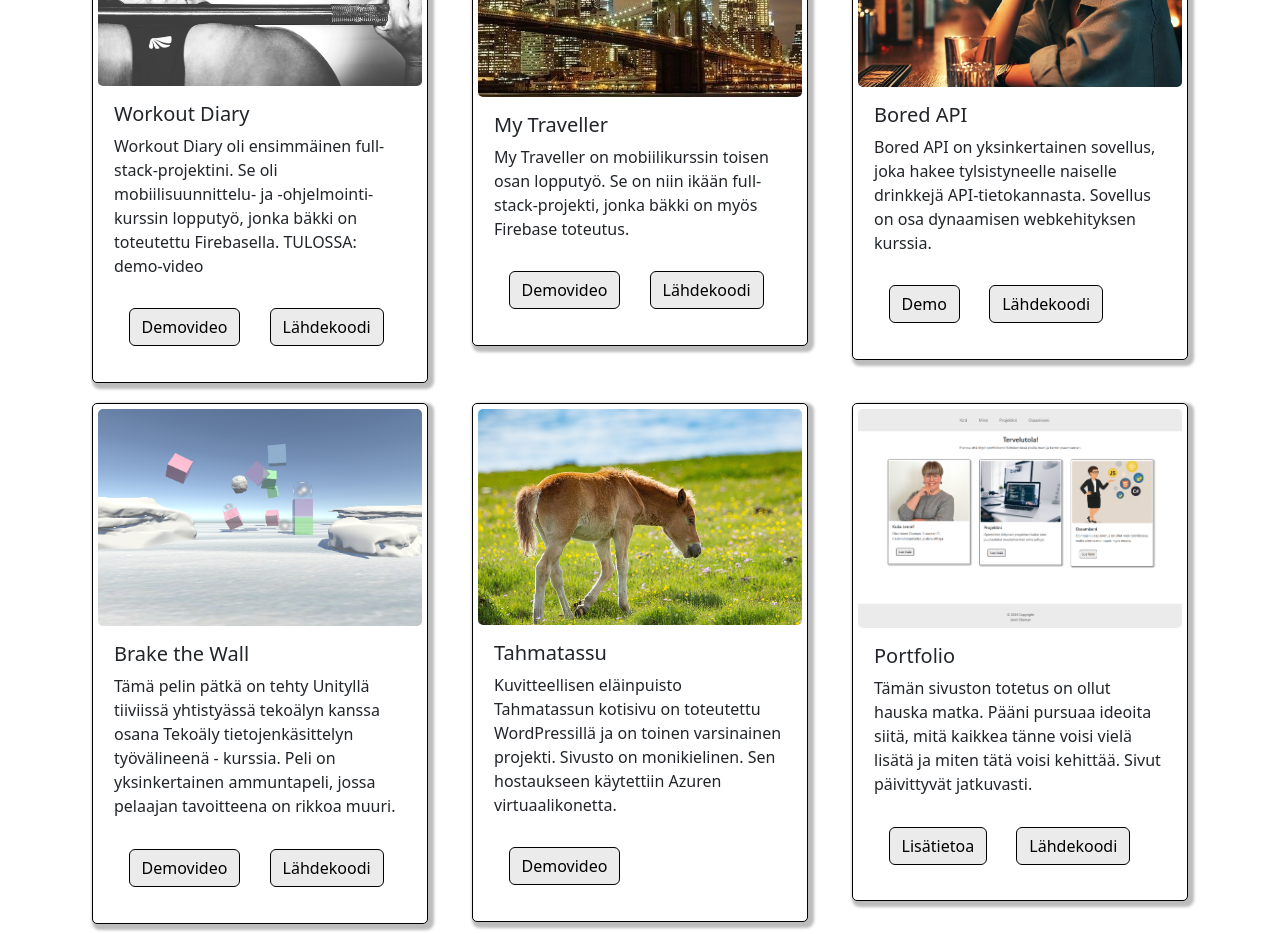
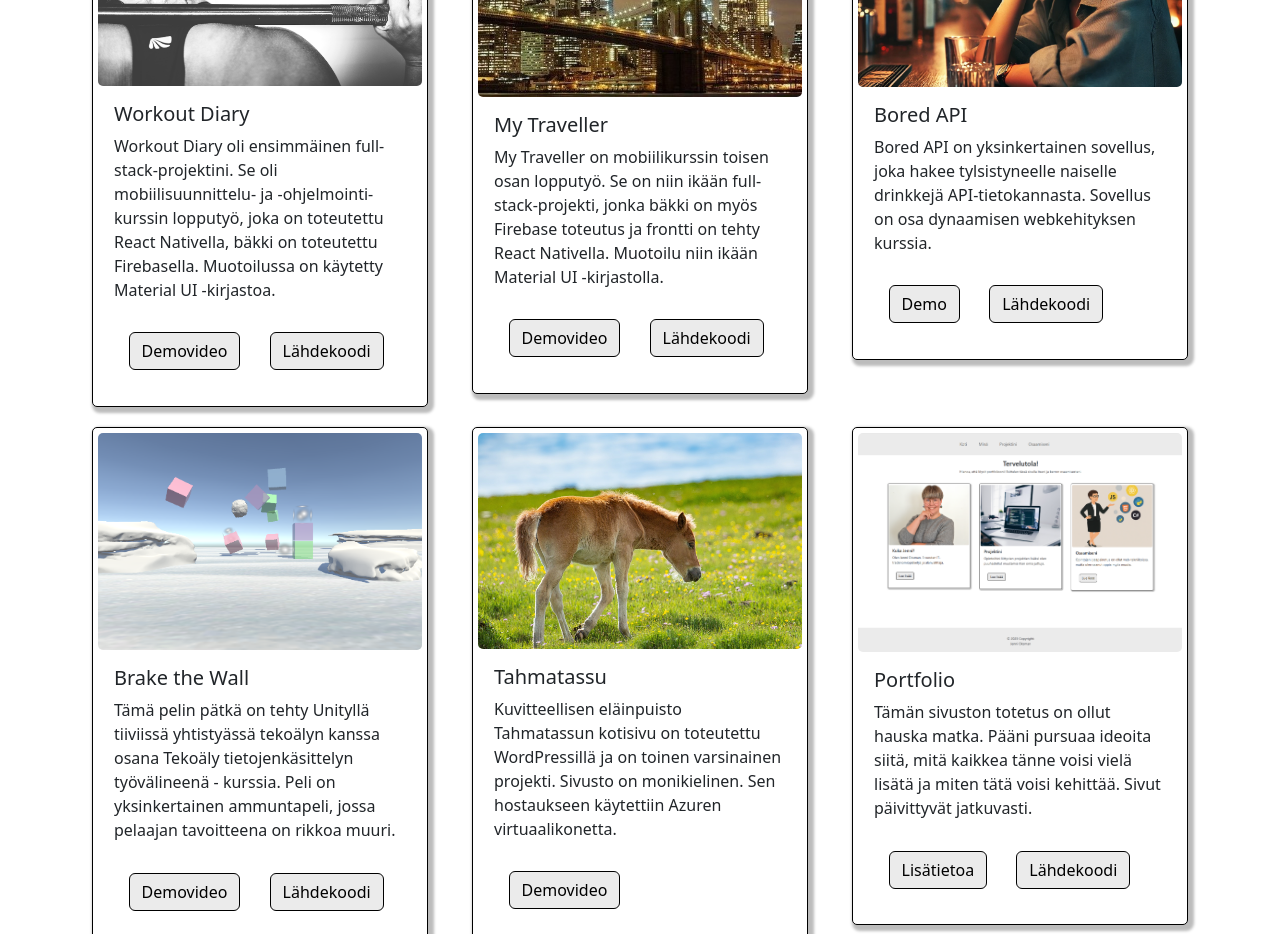
Before and after one commit to jennioksman/omaportfolio, a React (Vite) app: page /projects in a window 1280 px wide. Shown: the part 780-1714 px from the top of the page. Built offline with nearby package versions, Linux system fonts and the light colour scheme.

Commit message:
Projektit-sivun Workout Diary kortin tekstia muokattu.

```diff
--- a/src/components/projects.jsx
+++ b/src/components/projects.jsx
@@ -56,7 +56,7 @@ function CardContainer() {
         {
             picture: crossfit,
             title: 'Workout Diary',
-            text: 'Workout Diary oli ensimmäinen full-stack-projektini. Se oli mobiilisuunnittelu- ja -ohjelmointi-kurssin lopputyö, jonka bäkki on toteutettu Firebasella. TULOSSA: demo-video',
+            text: 'Workout Diary oli ensimmäinen full-stack-projektini. Se oli mobiilisuunnittelu- ja -ohjelmointi-kurssin lopputyö, joka on toteutettu React Nativella, bäkki on toteutettu Firebasella. Muotoilussa on käytetty Material UI -kirjastoa.',
             buttontext1: 'Demovideo',
             buttontext2: 'Lähdekoodi',
             link1: 'https://www.youtube.com/watch?v=OMc2aFBnMsk',
@@ -65,7 +65,7 @@ function CardContainer() {
         {
             picture: town,
             title: 'My Traveller',
-            text: 'My Traveller on mobiilikurssin toisen osan lopputyö. Se on niin ikään full-stack-projekti, jonka bäkki on myös Firebase toteutus.',
+            text: 'My Traveller on mobiilikurssin toisen osan lopputyö. Se on niin ikään full-stack-projekti, jonka bäkki on myös Firebase toteutus ja frontti on tehty React Nativella. Muotoilu niin ikään Material UI -kirjastolla.',
             buttontext1: 'Demovideo',
             buttontext2: 'Lähdekoodi',
             link1: 'https://www.youtube.com/watch?v=u216wPlCVJ8',
```
